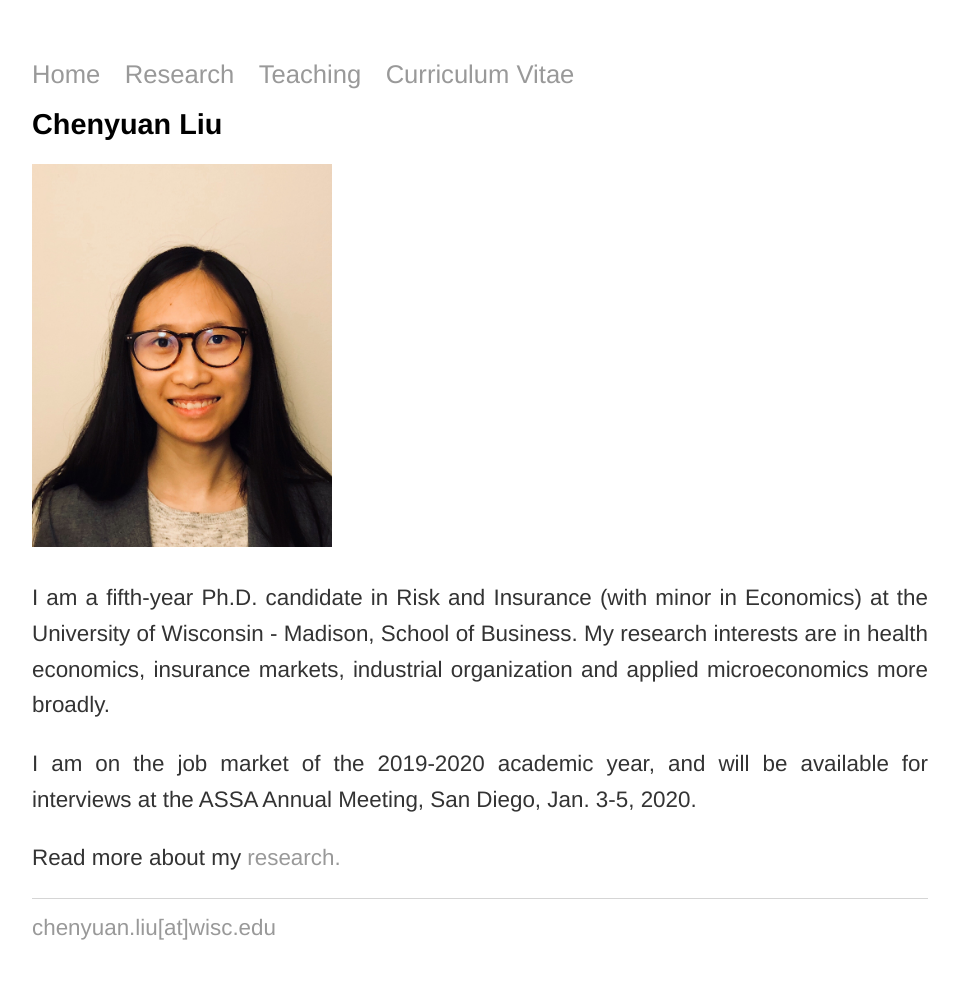
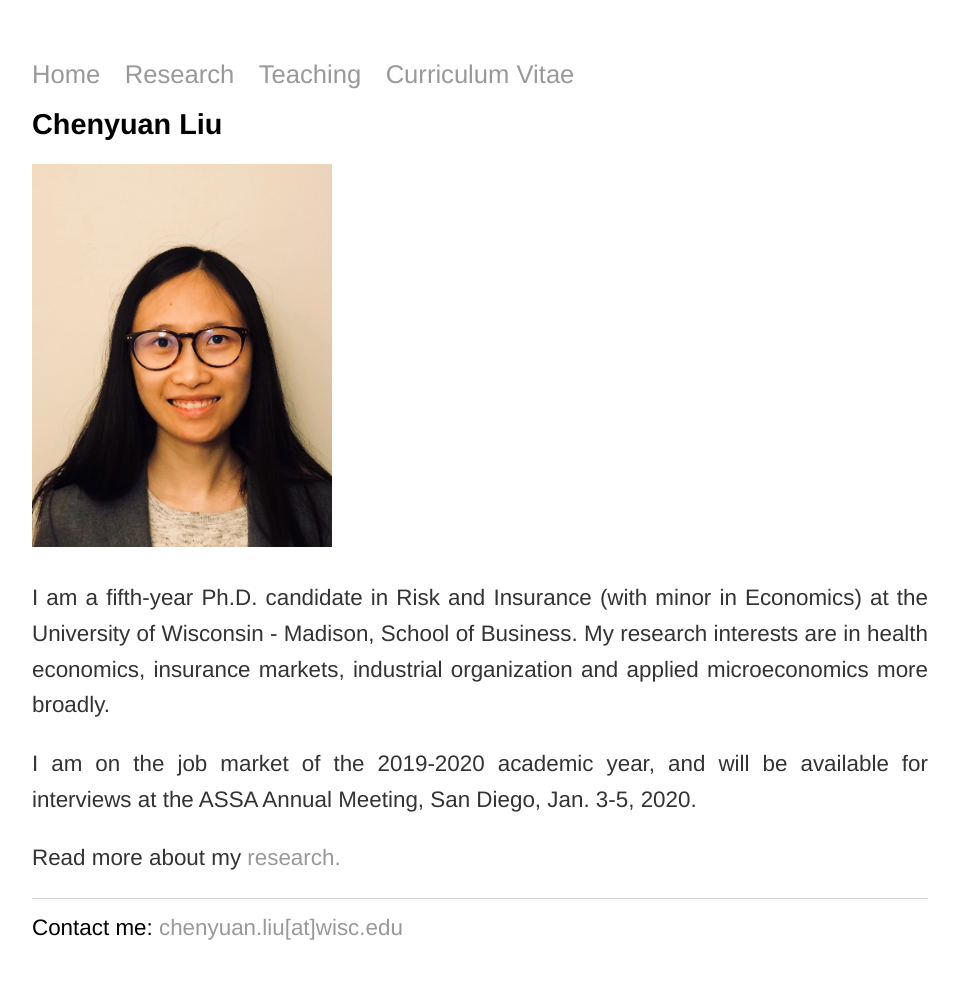
Before and after one commit to trifen/feng3hu.github.io, a Jekyll site: the page built from index.html, in a window 1280 px wide. Shown: the whole page, without its empty margins (160-1119 px from the left). Built offline with Jekyll 4.4.1, drawn with Linux system fonts in a browser that asks for light colours.

Commit message:
Update default.html

```diff
--- a/_layouts/default.html
+++ b/_layouts/default.html
@@ -21,7 +21,7 @@
 			</div><!-- /.container -->
 			<footer>
 	    		<ul>
-	        		<li><a href="mailto:chenyuan.liu@wisc.edu">chenyuan.liu[at]wisc.edu</a></li>
+	        		<li>Contact me: <a href="mailto:chenyuan.liu@wisc.edu">chenyuan.liu[at]wisc.edu</a></li>
 				</ul>
 			</footer>
 		</body>
```
